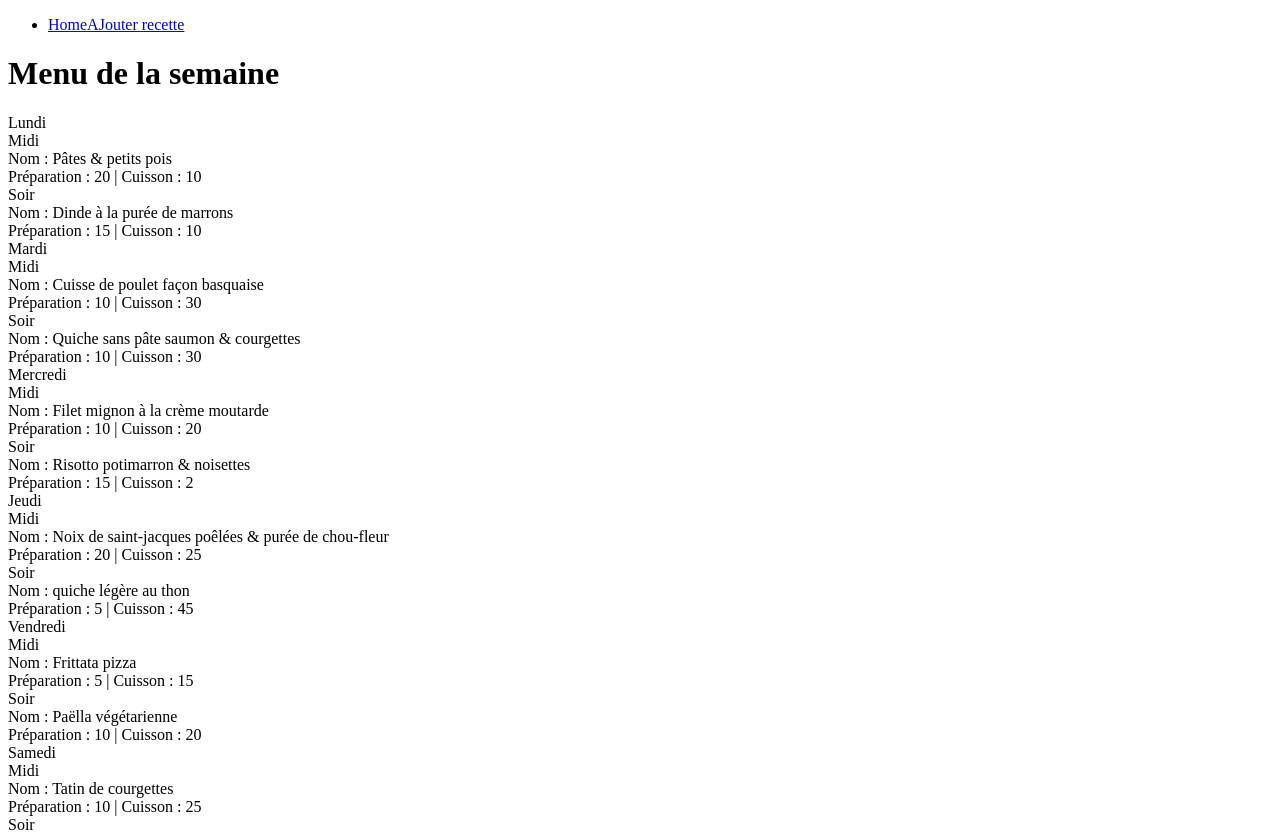
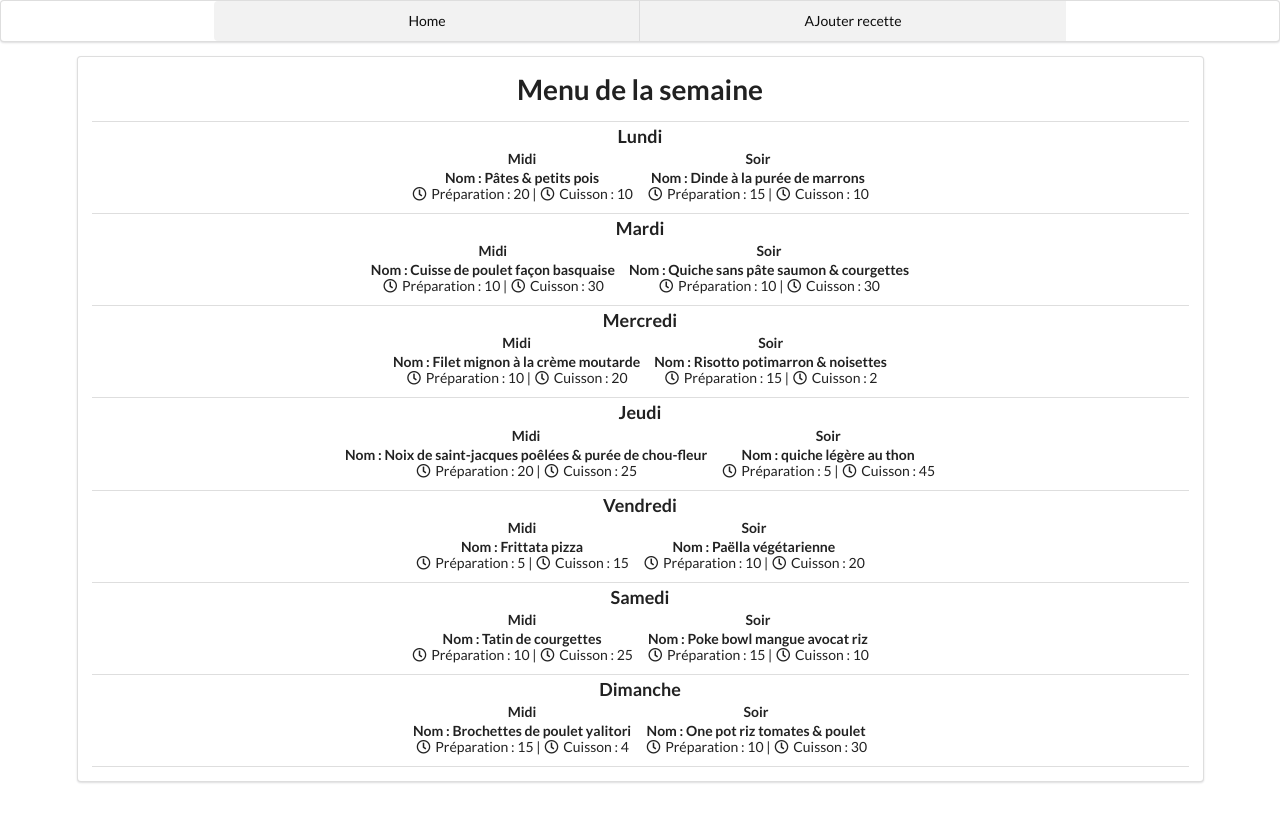
Before and after one commit to brock37/Familly_Eat, a Vue app: page / in a window 1280 px wide. Shown: the top 832 px of the page. After the commit the page ends 800 px from the top, so only its background shows below. Built offline with nearby package versions, Linux system fonts and the light colour scheme.

Commit message:
change ul to div

```diff
--- a/src/layout/Main.vue
+++ b/src/layout/Main.vue
@@ -1,11 +1,7 @@
 <template lang="html">
-  <div class="ui center aligned container">
-    <ul>
-      <li>
-        <v-link href="/">Home</v-link>
-        <v-link href="/add">AJouter recette</v-link>
-      </li>
-    </ul>
+  <div class="ui three item menu">
+    <v-link class="item active" href="/">Home</v-link>
+    <v-link class="item active" href="/add">AJouter recette</v-link>
 
     <slot></slot>
   </div>
@@ -23,5 +19,5 @@ export default {
 }
 </script>
 
-<style lang="css" scoped>
+<style lang="css" src="../assets/Semantic-UI-CSS-master/semantic.css">
 </style>
```
